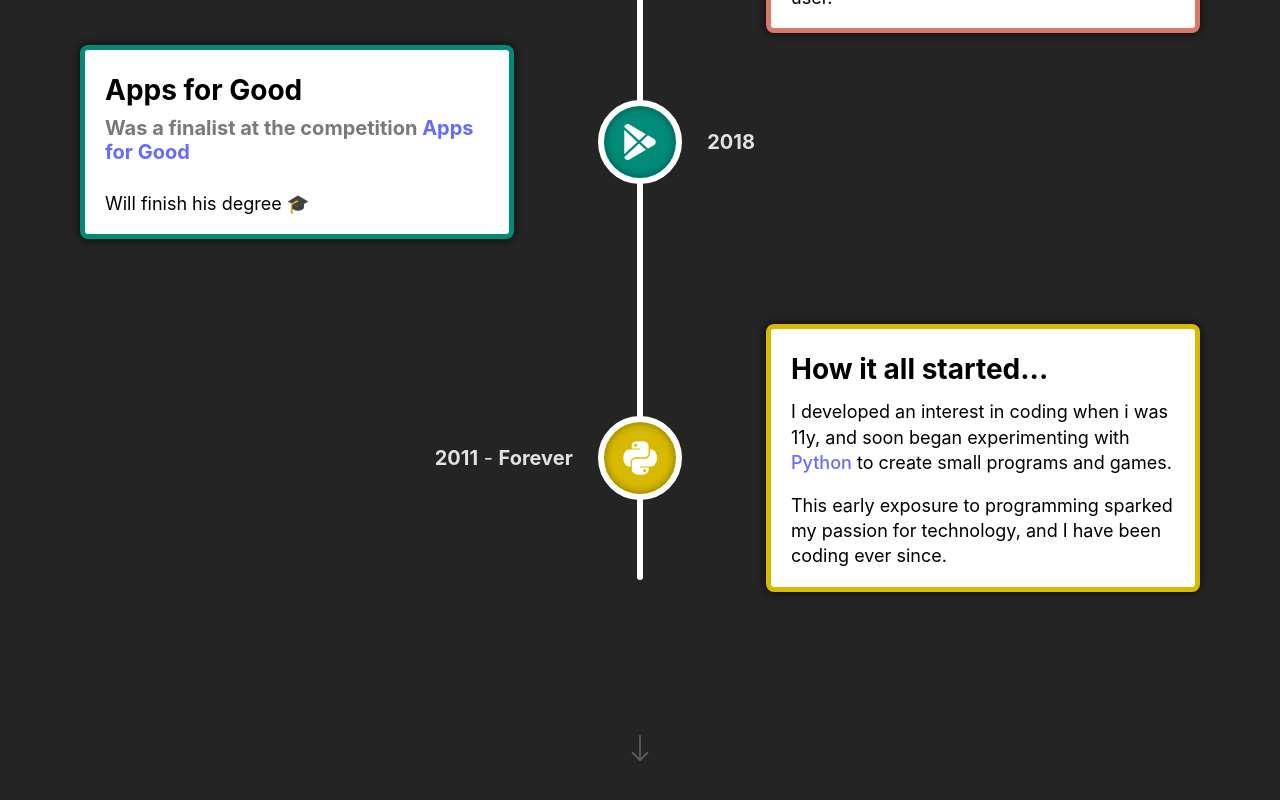
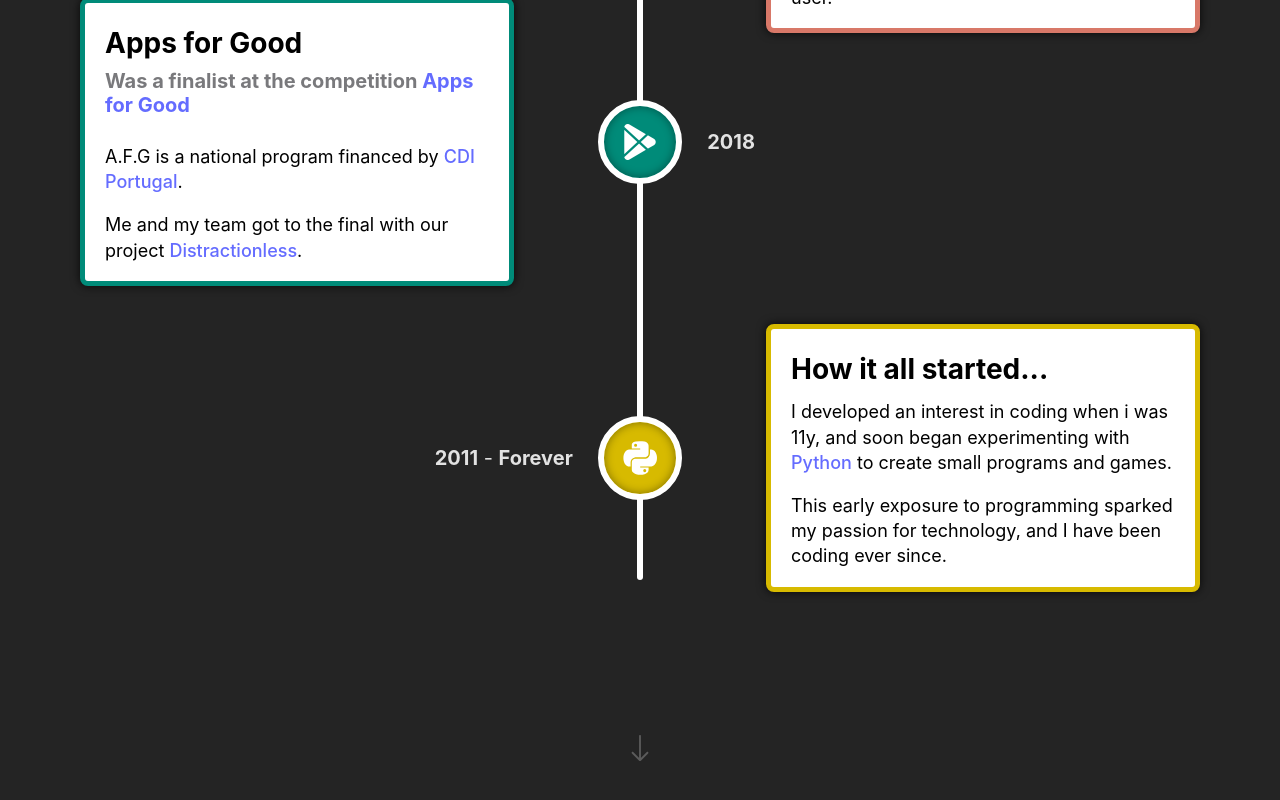
Before and after one commit to sdrrv/sdrrv.github.io, a React (Vite) app: page / in a window 1280 px wide. Shown: the part 3180-3980 px from the top of the page. Built offline with nearby package versions, Linux system fonts and the light colour scheme.

Commit message:
Apps for good

```diff
--- a/src/Components/TimeLine/TimeLine.tsx
+++ b/src/Components/TimeLine/TimeLine.tsx
@@ -153,7 +153,14 @@
               Was a finalist at the competition{" "}
               <a href="https://www.appsforgood.org/">Apps for Good</a>
             </h4>
-            <p>Will finish his degree 🎓 </p>
+            <p>
+              A.F.G is a national program financed by{" "}
+              <a href="https://cdi.org.pt/">CDI Portugal</a>.
+            </p>
+            <p>
+              Me and my team got to the final with our project{" "}
+              <a>Distractionless</a>.
+            </p>
           </TimeLineElement>
 
           <TimeLineElement
```
